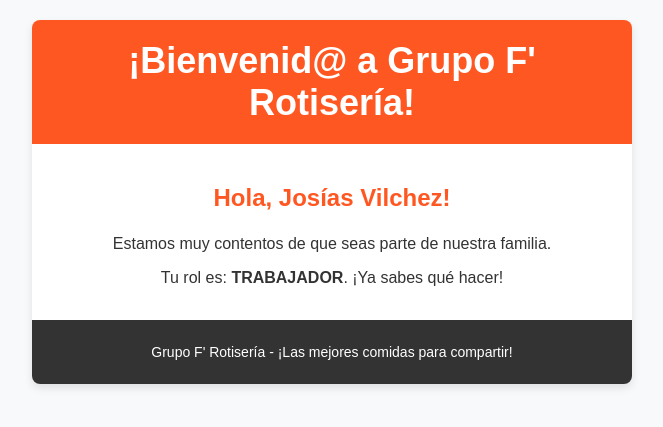
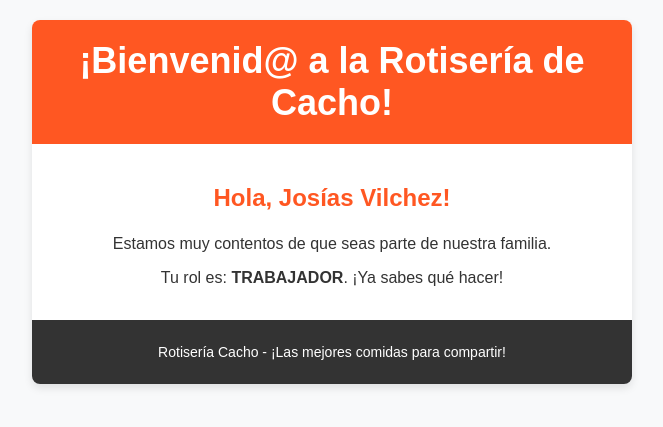
Before and after one commit to josiasvilches/programacion, a Flask app: template backend/main/templates/register.html in a window 1280 px wide. Shown: the top 427 px of the page, without its empty margins (308-971 px from the left). Run offline with Flask 3, Linux system fonts and the light colour scheme; the template is opened without the code that fills it: values that come from a table or form of the project are taken from there, others are empty; some web fonts are replaced.

Commit message:
correción mail

```diff
--- a/backend/main/templates/register.html
+++ b/backend/main/templates/register.html
@@ -3,7 +3,7 @@
 <head>
     <meta charset="UTF-8">
     <meta name="viewport" content="width=device-width, initial-scale=1.0">
-    <title>Bienvenid@ a Grupo F' Rotisería</title>
+    <title>Bienvenid@ a la Rotisería de Cacho</title>
     <style>
         @font-face {
             font-family: 'JOES BURGUER';
@@ -68,7 +68,7 @@
 <body>
     <div class="container">
         <div class="header">
-            <h1>¡Bienvenid@ a Grupo F' Rotisería!</h1>
+            <h1>¡Bienvenid@ a la Rotisería de Cacho!</h1>
         </div>
         <div class="content">
             <h2>Hola, {{ usuario.nombre }}!</h2>
@@ -76,7 +76,7 @@
             <p>Tu rol es: <strong>{{ usuario.rol }}</strong>. ¡Ya sabes qué hacer!</p>
         </div>
         <div class="footer">
-            <p>Grupo F' Rotisería - ¡Las mejores comidas para compartir!</p>
+            <p>Rotisería Cacho - ¡Las mejores comidas para compartir!</p>
         </div>
     </div>
 </body>
--- a/backend/main/templates/register.txt
+++ b/backend/main/templates/register.txt
@@ -1,4 +1,4 @@
 ¡BIENVEND@ {{ usuario.nombre }}!
 Estamos muy contentos de que seas parte de la familia Grupo F' Rotiseria
 
-Tu rol es: {{ usuario.rol }}. ¡Ya sabes qué hacer!
+Sos: {{ usuario.rol }}. ¡Ya sabes qué hacer!
```
